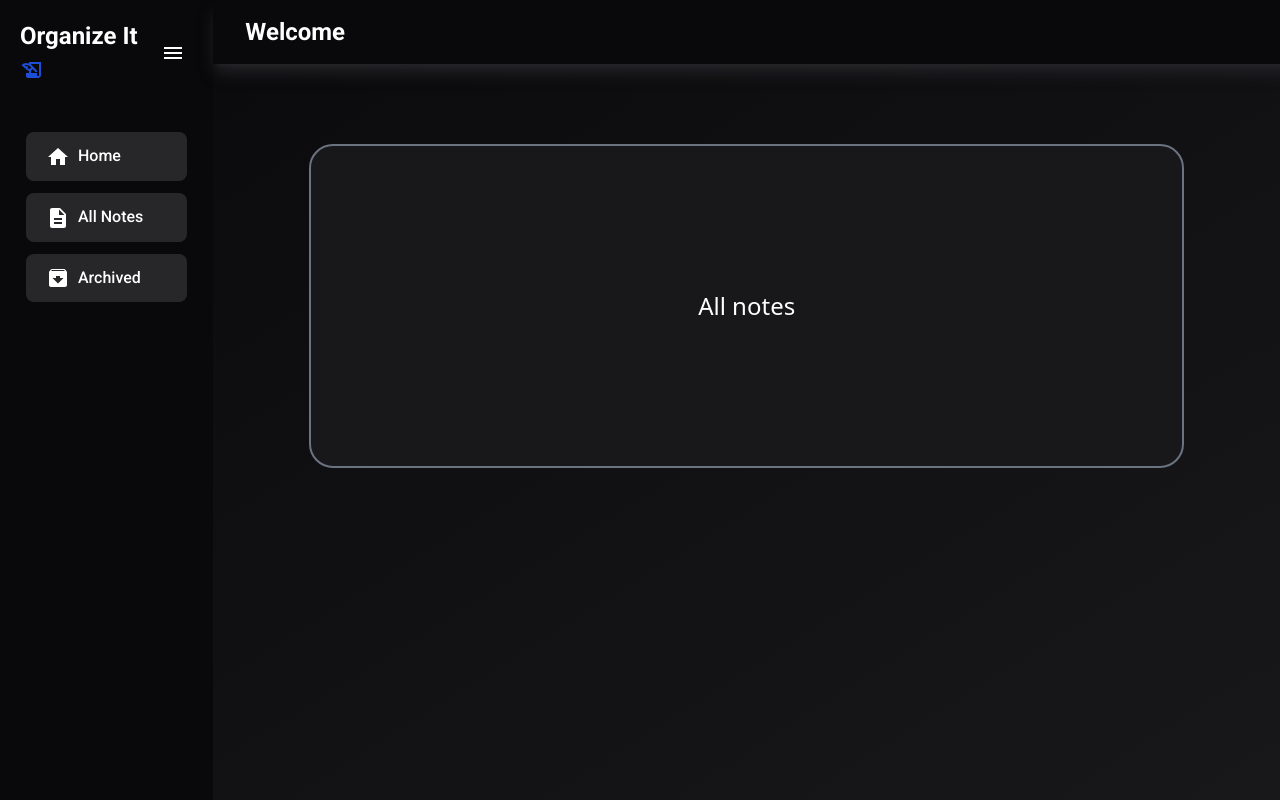
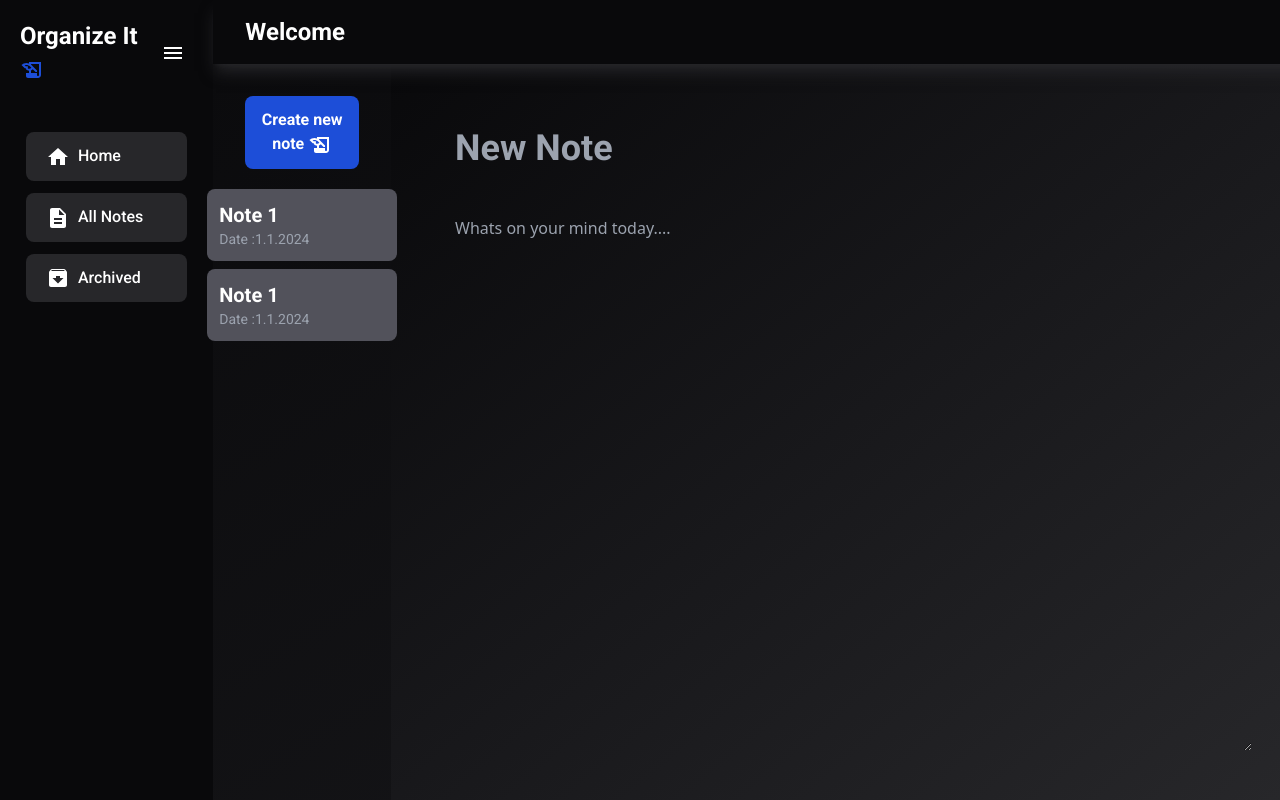
Before and after one commit to iamtanishqsethi/Organize-It, a React (Create React App) app: page /notes in a window 1280 px wide. Built offline with nearby package versions, Linux system fonts and the light colour scheme.

Commit message:
some changes

```diff
--- a/src/Components/AllNotes.jsx
+++ b/src/Components/AllNotes.jsx
@@ -1,8 +1,13 @@
+import SideBar from "./SideBar";
+import NotesSideBar from "./NotesSideBar";
+import Note from "./Note";
 
 const AllNotes=()=>{
     return (
-        <div className={'flex items-center justify-center bg-zinc-900 py-36 mt-36 mx-24 border-2 border-gray-500 rounded-3xl'}>
-            <h1 className={'text-2xl text-white'}>All notes </h1>
+        <div className={' pt-16 w-full h-full grid grid-cols-12  '}>
+
+            <NotesSideBar/>
+            <Note/>
         </div>
     )
 }
--- a/src/Components/Body.jsx
+++ b/src/Components/Body.jsx
@@ -3,16 +3,17 @@ import Header from "./Header";
 import Welcome from "./Welcome";
 import { Outlet } from 'react-router-dom'
 import AllNotes from "./AllNotes";
+import {useSelector} from "react-redux";
 
 const Body=()=>{
+    const isMenuOpen=useSelector(store=>store.config.isMenuOpen)
     return(
         <div className={' w-screen h-screen bg-gradient-to-br from-zinc-950 to-zinc-900 text-white'}>
             <div className={'grid grid-flow-col w-full grid-cols-12 '}>
                 <SideBar/>
-                <div className={'col-span-10'}>
+                <div className={`${isMenuOpen?'col-span-10':'col-span-11'}`}>
                     <Header/>
                     <Outlet/>
-
                 </div>
 
             </div>
--- /dev/null
+++ b/src/Components/Note.jsx
@@ -0,0 +1,11 @@
+const Note=()=>{
+    return (
+        <div className={'col-span-10 bg-gradient-to-br from-zinc-950 via-zinc-900 to-zinc-800 p-10'}>
+
+            <input type="text" placeholder={'New Note'} className={'block w-3/4 m-3 p-3 bg-transparent font-extrabold text-4xl font-roboto focus:outline-none'}/>
+            <textarea className={'w-full h-5/6 m-3 p-3 bg-transparent focus:outline-none'} placeholder={'Whats on your mind today....'}></textarea>
+
+        </div>
+    );
+}
+export default Note;
--- /dev/null
+++ b/src/Components/NotesSideBar.jsx
@@ -0,0 +1,17 @@
+import HistoryEduIcon from "@mui/icons-material/HistoryEdu";
+import SideBarNote from "./SideBarNote";
+
+const NotesSideBar = () => {
+    return(
+        <div className={'col-span-2 h-full  p-5 flex flex-col items-center justify-start sticky top-0'}>
+            <button className={'m-3 p-3 bg-blue-700 font-bold font-roboto rounded-lg'}>
+                Create new note <HistoryEduIcon/></button>
+            <div className={' '}>
+                <SideBarNote/>
+                <SideBarNote/>
+
+            </div>
+        </div>
+    )
+}
+export default NotesSideBar;
--- a/src/Components/SideBar.jsx
+++ b/src/Components/SideBar.jsx
@@ -11,15 +11,15 @@ const SideBar=()=>{
     const navigate=useNavigate();
     // const isMenuOpen=useSelector(store=>store.config.isMenuOpen);
     // console.log(isMenuOpen)
-    console.log("render")
+    // console.log("render")
     const isMenuOpen=useSelector(store=>store.config.isMenuOpen)
-    console.log(isMenuOpen)
+    // console.log(isMenuOpen)
     const dispatch = useDispatch();
     const handleClick=()=>{
         dispatch(toggleMenu())
     }
     return(
-        <div className={`${isMenuOpen?'col-span-2':'col-span-1'} bg-zinc-950 h-screen sticky p-5`}>
+        <div className={`${isMenuOpen?'col-span-2':'col-span-1'} bg-zinc-950 h-screen sticky top-0 p-5`}>
             <div className={'flex items-center justify-between '}>
                 <h1 className={'text-2xl font-extrabold font-roboto cursor-pointer'}
                     onClick={()=>navigate("/")}><span className={`${isMenuOpen?"inline":"hidden"}`}>Organize It </span><span
--- /dev/null
+++ b/src/Components/SideBarNote.jsx
@@ -0,0 +1,11 @@
+const SideBarNote=()=>{
+    return(
+        <div className={'m-2 p-3 w-[190px] bg-zinc-600 font-roboto rounded-lg'}>
+            <h1 className={'text-xl font-bold'}>Note 1</h1>
+            <div className={'flex items-center justify-between'}>
+                <h2 className={'text-sm text-gray-400'}>Date :1.1.2024</h2>
+            </div>
+        </div>
+    )
+}
+export default SideBarNote
```
